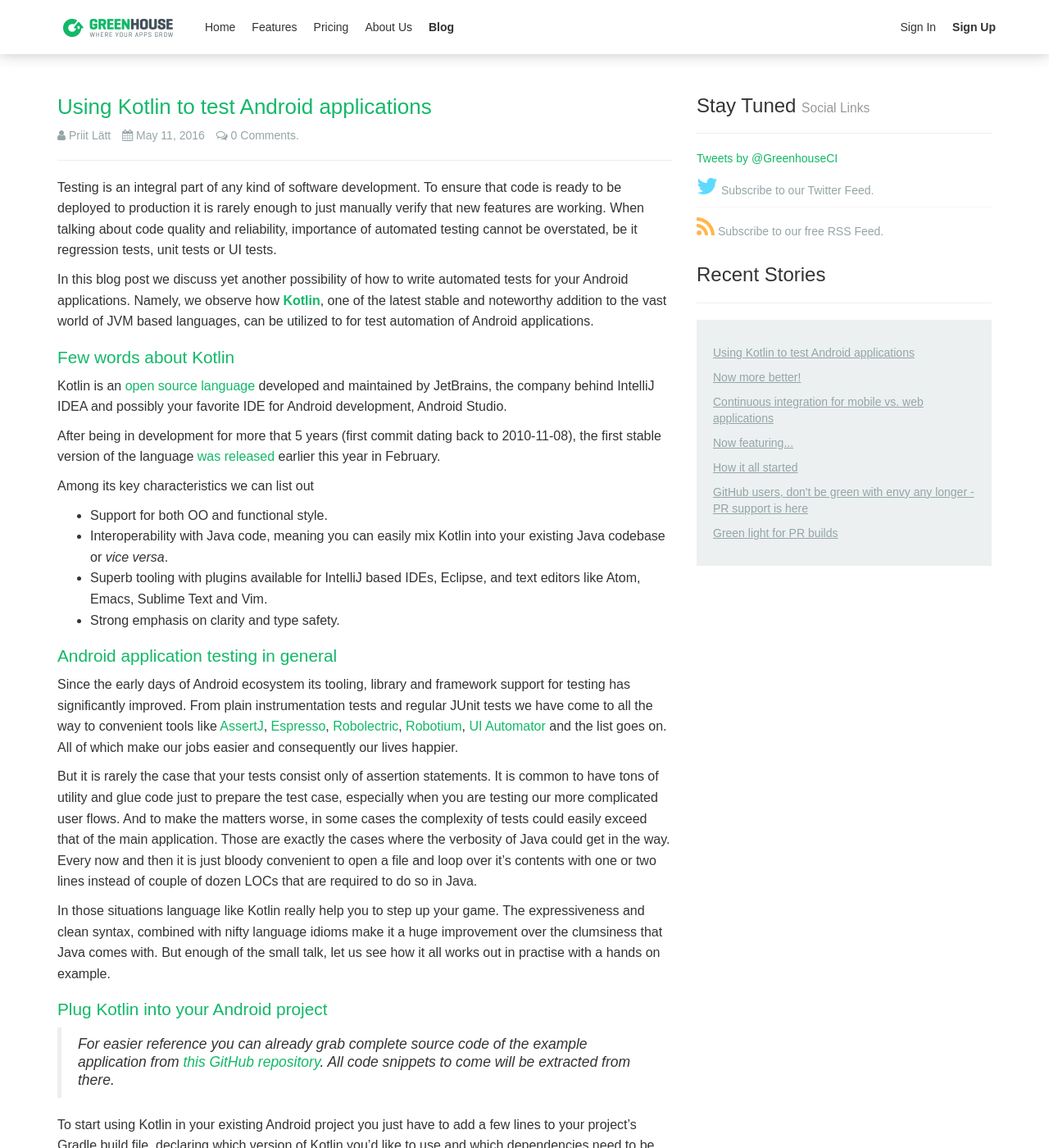
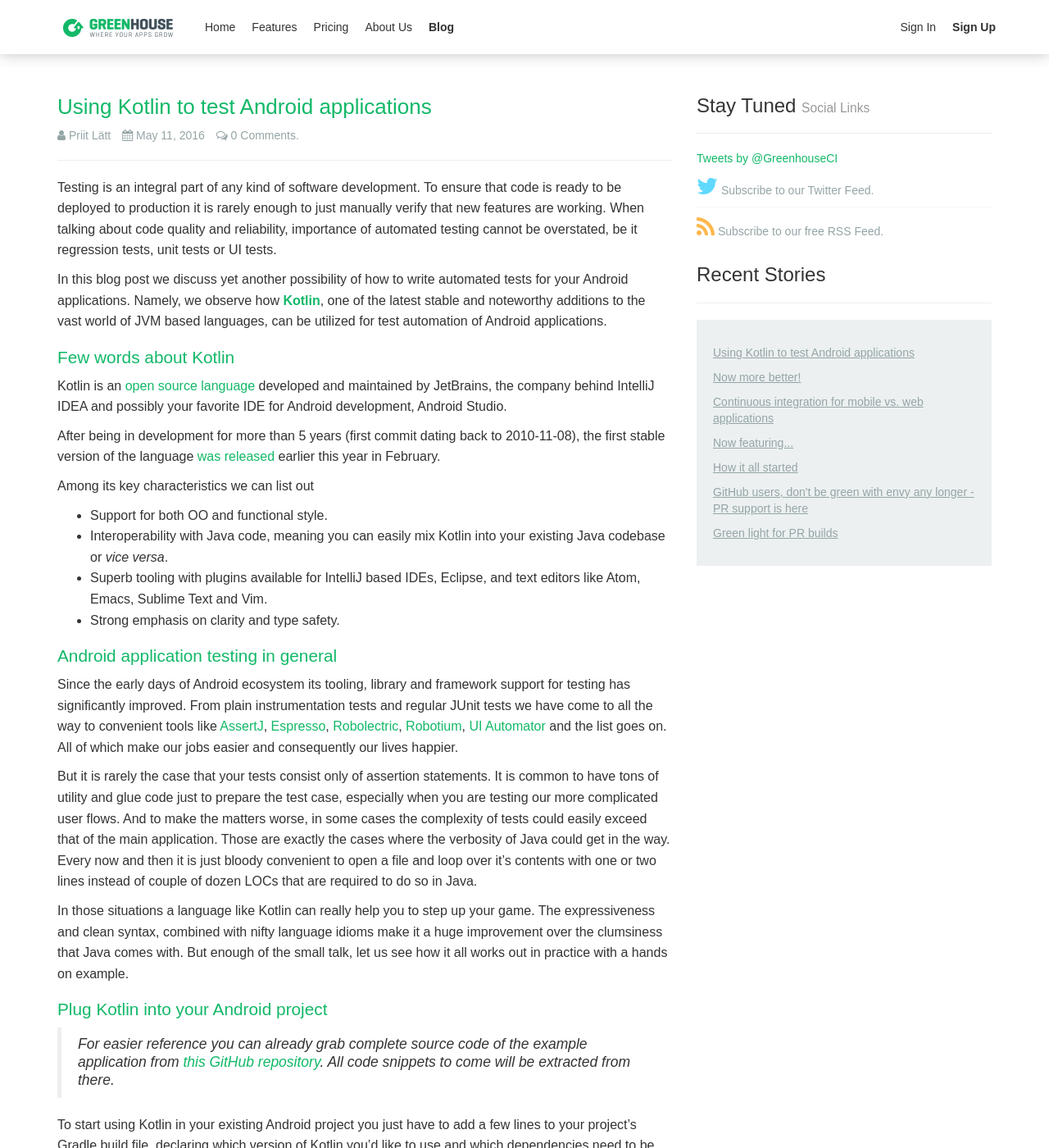
Before and after one commit to GreenhouseCI/blog.greenhouseci.com, a Jekyll site: the page built from _posts/2016-05-11-android-testing-with-kotlin.md, in a window 1280 px wide and 1400 px high. Shown: the whole window at 82% size. Built offline with Jekyll 4.4.1, drawn with Linux system fonts in a browser that asks for light colours; nearby versions of some CDN libraries; comment, search, counter and statistics services are not loaded; some of the changed text lies outside the part shown.

Commit message:
Grammar corrections I

```diff
--- a/_posts/2016-05-11-android-testing-with-kotlin.md
+++ b/_posts/2016-05-11-android-testing-with-kotlin.md
@@ -18,8 +18,8 @@
 
 In this blog post we discuss yet another possibility of how to write automated
 tests for your Android applications. Namely, we observe how [**Kotlin**](https://kotlinlang.org/),
-one of the latest stable and noteworthy addition to the vast world of JVM based
-languages, can be utilized to for test automation of Android applications.
+one of the latest stable and noteworthy additions to the vast world of JVM based
+languages, can be utilized for test automation of Android applications.
 
 <!--more-->
 
@@ -29,7 +29,7 @@
 developed and maintained by JetBrains, the company behind IntelliJ IDEA and
 possibly your favorite IDE for Android development, Android Studio.
 
-After being in development for more that 5 years (first commit dating back to 2010-11-08),
+After being in development for more than 5 years (first commit dating back to 2010-11-08),
 the first stable version of the language [was released](http://blog.jetbrains.com/kotlin/2016/02/kotlin-1-0-released-pragmatic-language-for-jvm-and-android/)
 earlier this year in February.
 
@@ -60,10 +60,10 @@
 convenient to open a file and loop over it's contents with one or two lines instead of
 couple of dozen LOCs that are required to do so in Java.
 
-In those situations language like Kotlin really help you to step up your game. The
+In those situations a language like Kotlin can really help you to step up your game. The
 expressiveness and clean syntax, combined with nifty language idioms make it a huge
 improvement over the clumsiness that Java comes with. But enough of the small talk,
-let us see how it all works out in practise with a hands on example.
+let us see how it all works out in practice with a hands on example.
 
 ## Plug Kotlin into your Android project
 
```
Also changed, not shown: other parts of _posts/2016-05-11-android-testing-with-kotlin.md (+3 -3 lines).
